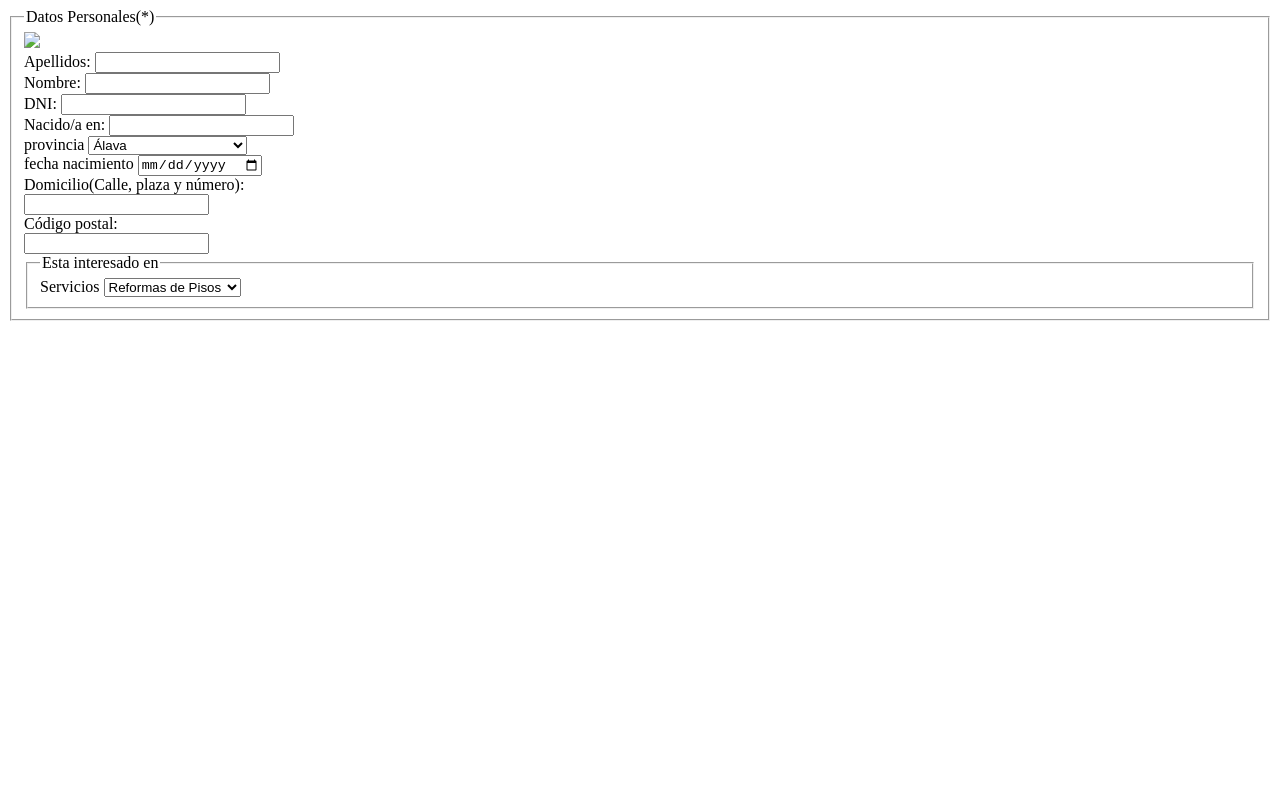
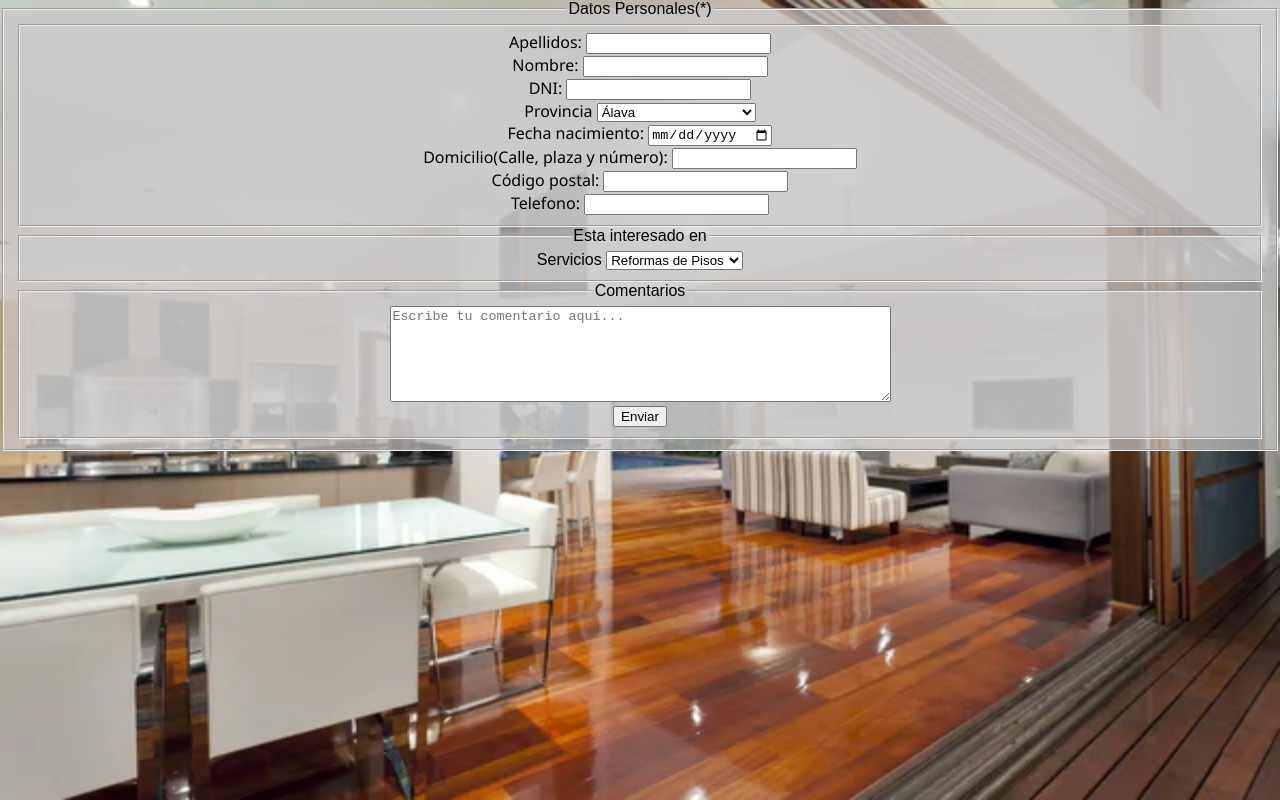
Before and after one commit to cristian0612/actividad_grupal, a plain HTML site: page pages/formulario.html in a window 1280 px wide. Drawn offline with Linux system fonts and the light colour scheme.

Commit message:
nuevos cambios formulario

```diff
--- a/pages/formulario.html
+++ b/pages/formulario.html
@@ -4,39 +4,33 @@
     <meta charset="UTF-8">
     <meta name="viewport" content="width=device-width, initial-scale=1.0">
     <title>Formulario</title>
-    <link rel="stylesheet" href="styless.css">
+    <link rel="stylesheet" href="../styles.css">
 
 </head>
-<body>
+<body class="fondo">
 
     <div id="formulario">
         <div class="bordei">
             <fieldset>
                 <legend>Datos Personales(*)</legend>
 
-                <form action="mailto:pepe@gmail.com">
-                    <img src="IMG/reformainterior.jpg">
+                <fieldset class="formulario" >
                     <div class="elemento">
-                        <label for="nombre">Apellidos: </label>
+                        <label>Apellidos: </label>
+                        <input type="text" name="apellidos" id="apellidos" required>
+                    </div>
+
+                    <div class="elemento">
+                        <label>Nombre: </label>
                         <input type="text" name="nombre" id="nombre" required>
                     </div>
 
                     <div class="elemento">
-                        <label for="nombre">Nombre: </label>
-                        <input type="text" name="apellidos" id="nombre" required>
+                        <label>DNI: </label>
+                        <input type="text" name="DNI" id="DNI" required>
                     </div>
 
-                    <div class="elemento">
-                        <label for="nombre">DNI: </label>
-                        <input type="text" name="CP" id="nombre" required>
-                    </div>
-
-                    <div class="elemento">
-                        <label for="nombre">Nacido/a en: </label>
-                        <input type="text" name="nick" id="nombre" required>
-                    </div>
-
-                    <div> provincia <select name="provincia">
+                    <div> Provincia <select name="provincia">
                             <option value="1">Álava</option>
                             <option value="2">Albacete</option>
                             <option value="3">Alicante</option>
@@ -90,24 +84,25 @@
 
                         </select>
                     </div>
-                    <div>
-                    fecha nacimiento
-                    <input type="date" name="fecha de nacimiento">
+                    <div>Fecha nacimiento: <input type="date" name="fecha de nacimiento">
                     </div>
 
                     <div class="elemento">
-                        <label for="Domicilio">Domicilio(Calle, plaza y número): <br></label>
+                        <label>Domicilio(Calle, plaza y número): </label>
                         <input type="Domicilio" name="Domicilio" id="Domicilio" required>
                     </div>
                     <div class="elemento">
-                        <label for="codigo">Código postal: <br></label>
+                        <label>Código postal: </label>
                         <input type="" name="Codigo" id="Codigo" required>
                     </div>
+                    <div class="elemento">
+                        <label>Telefono: </label>
+                        <input type="tel" name="telefono" id="telefono" required>
+                    </div>
 
+                </fieldset>
+                    <section id="servicios">
 
-
-
-                    <section id="comentarios">
                         <fieldset>
                             <legend>Esta interesado en </legend>
                             <div> Servicios <select name="servicios">
@@ -117,10 +112,18 @@
                                 <option value="4">Baños</option>
                                 <option value="5">Interiores</option>
 
-
+                            </select>
                         </fieldset>
                     </section>
 
-                </form>
+                    <fieldset>
+                    <legend>Comentarios </legend>
+                    <div class="elemento">
+                        <textarea id="comentario" name="comentario" rows="6" cols="60" placeholder="Escribe tu comentario aquí..."></textarea><br>
+                        <button type="submit">Enviar</button>
+                    </div>
+                </fieldset>
+             </form>
+
 </body>
 </html>
--- a/styles.css
+++ b/styles.css
@@ -152,3 +152,24 @@ video {
         width: 100%;
     }
 }
+
+/*formulario melissa*/
+.fondo{
+    background-repeat: no-repeat;
+    background-position: center;
+    background-size:100% 100%;
+    background-attachment: fixed;
+    background-image: url(./IMG/reformainterior.jpg)
+}
+
+.formulario{
+    background-color: rgba(204, 203, 203, 0.678);
+    font-family: 'Segoe UI', Tahoma, Geneva, Verdana, sans-serif;
+    color: black;
+    border-radius: 2px;
+}
+fieldset{
+    color: black;
+    font-family: Arial, Helvetica, sans-serif;
+    background-color: rgba(204, 203, 203, 0.678);
+}
```
